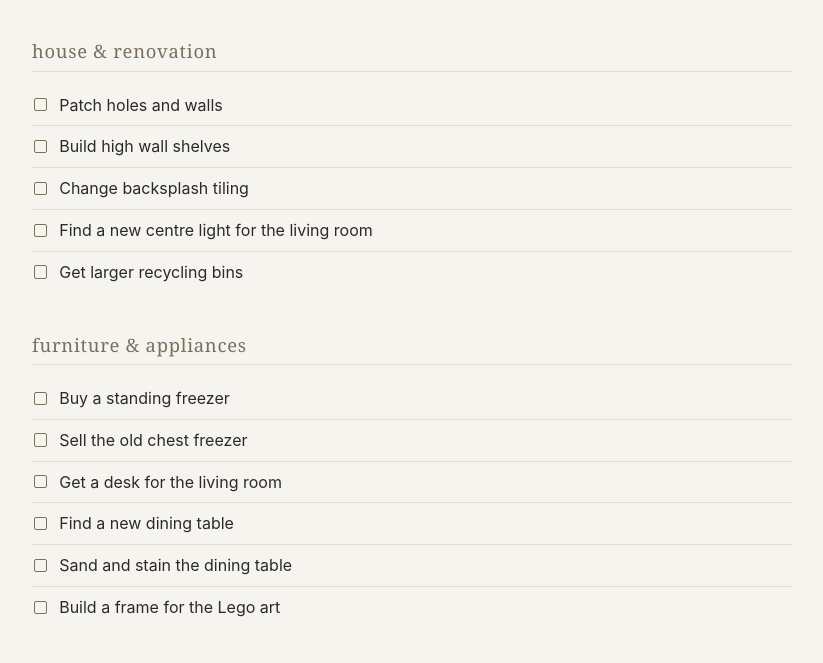
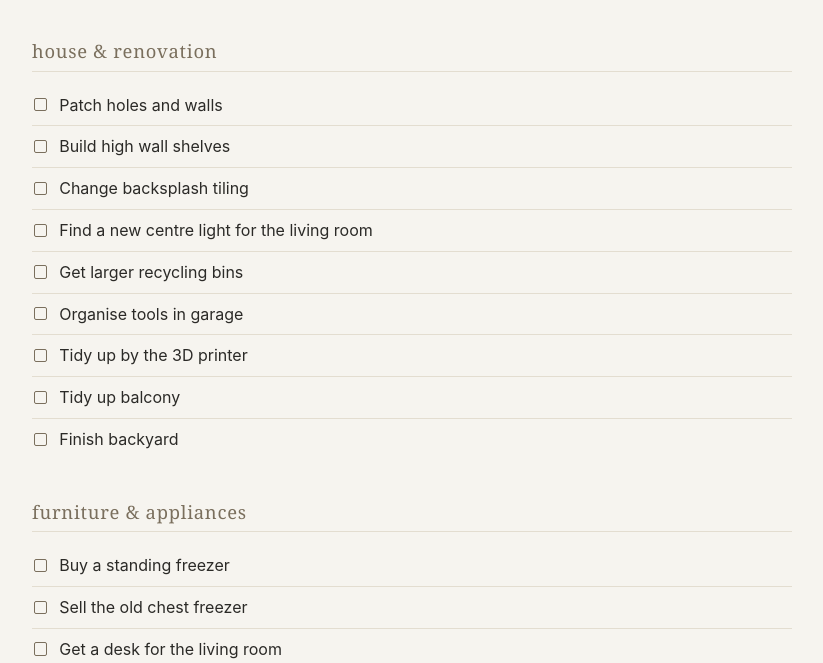
Before and after one commit to JavaGT/todo.javagrant.ac.nz, a plain HTML site: page index.html in a window 1280 px wide. Shown: the part 118-781 px from the top of the page, without its empty margins (228-1051 px from the left). Drawn offline with Linux system fonts and the light colour scheme.

Commit message:
Add house tasks: organise garage tools, tidy 3D printer area, tidy balcony, finish backyard

```diff
--- a/index.html
+++ b/index.html
@@ -93,6 +93,10 @@
       <li>Change backsplash tiling</li>
       <li>Find a new centre light for the living room</li>
       <li>Get larger recycling bins</li>
+      <li>Organise tools in garage</li>
+      <li>Tidy up by the 3D printer</li>
+      <li>Tidy up balcony</li>
+      <li>Finish backyard</li>
     </ul>
   </section>
 
```
